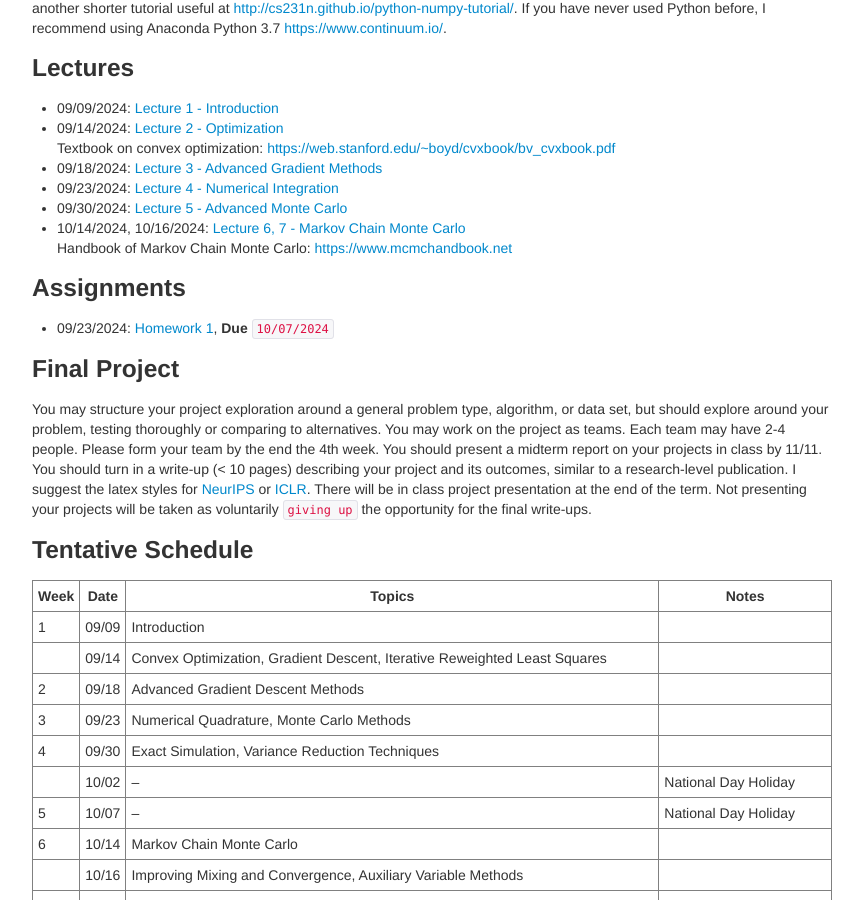
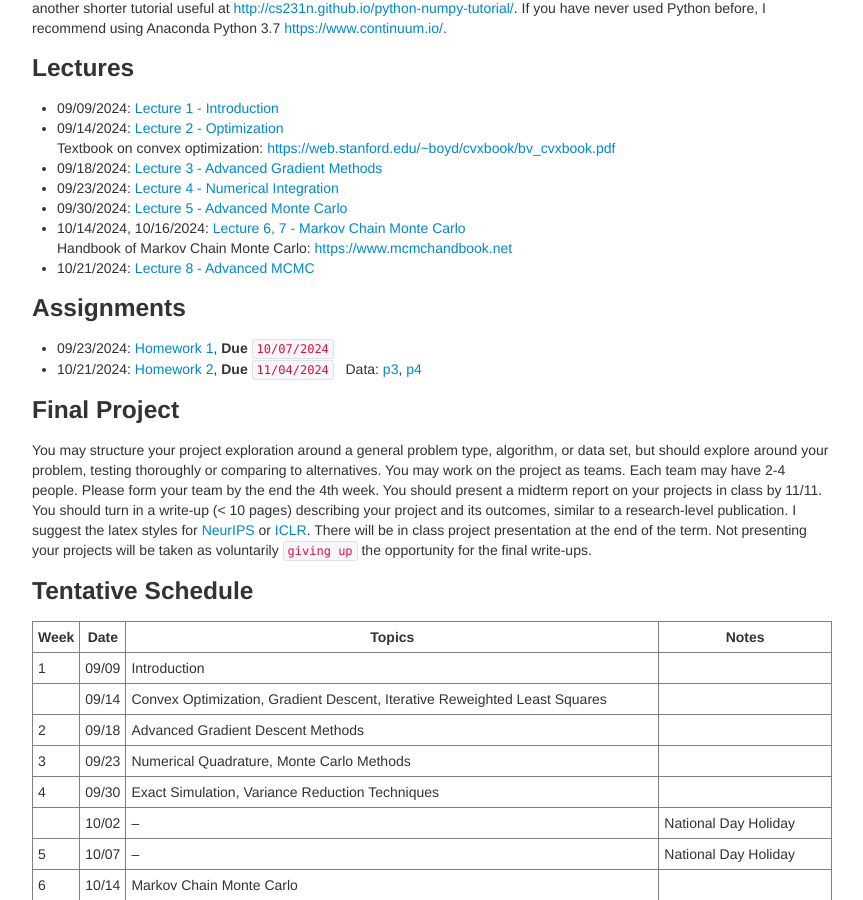
Before and after one commit to zcrabbit/zcrabbit.github.io, a Jekyll site: the page built from courses/smcm-f24.md, in a window 1280 px wide and 900 px high, scrolled down 1045 px. Shown: the whole window, without its empty margins (208-1071 px from the left). Built offline with Jekyll 4.4.1, drawn with Linux system fonts in a browser that asks for light colours.

Commit message:
lecture 8 and homework 2 out

```diff
--- a/courses/smcm-f24.md
+++ b/courses/smcm-f24.md
@@ -45,9 +45,11 @@
 - 09/30/2024: [Lecture 5 - Advanced Monte Carlo]({{sites.baseurl}}/static/slides/smcm_fall24/lec05.pdf)
 - 10/14/2024, 10/16/2024: [Lecture 6, 7 - Markov Chain Monte Carlo]({{sites.baseurl}}/static/slides/smcm_fall24/lec0607.pdf)
   Handbook of Markov Chain Monte Carlo: <https://www.mcmchandbook.net>
+- 10/21/2024: [Lecture 8 - Advanced MCMC]({{sites.baseurl}}/static/slides/smcm_fall24/lec08.pdf)
 
 ### Assignments
 - 09/23/2024: [Homework 1]({{sites.baseurl}}/static/slides/smcm_fall24/hw01.pdf), **Due** `10/07/2024`
+- 10/21/2024: [Homework 2]({{sites.baseurl}}/static/slides/smcm_fall24/hw02.pdf), **Due** `11/04/2024` &nbsp; Data: [p3]({{sites.baseurl}}/static/datasets/probit_data.npy), [p4]({{sites.baseurl}}/static/datasets/mcs_hw2_p3_data.npy)
 
 
 
```
Also changed, not shown: 4 other files.
